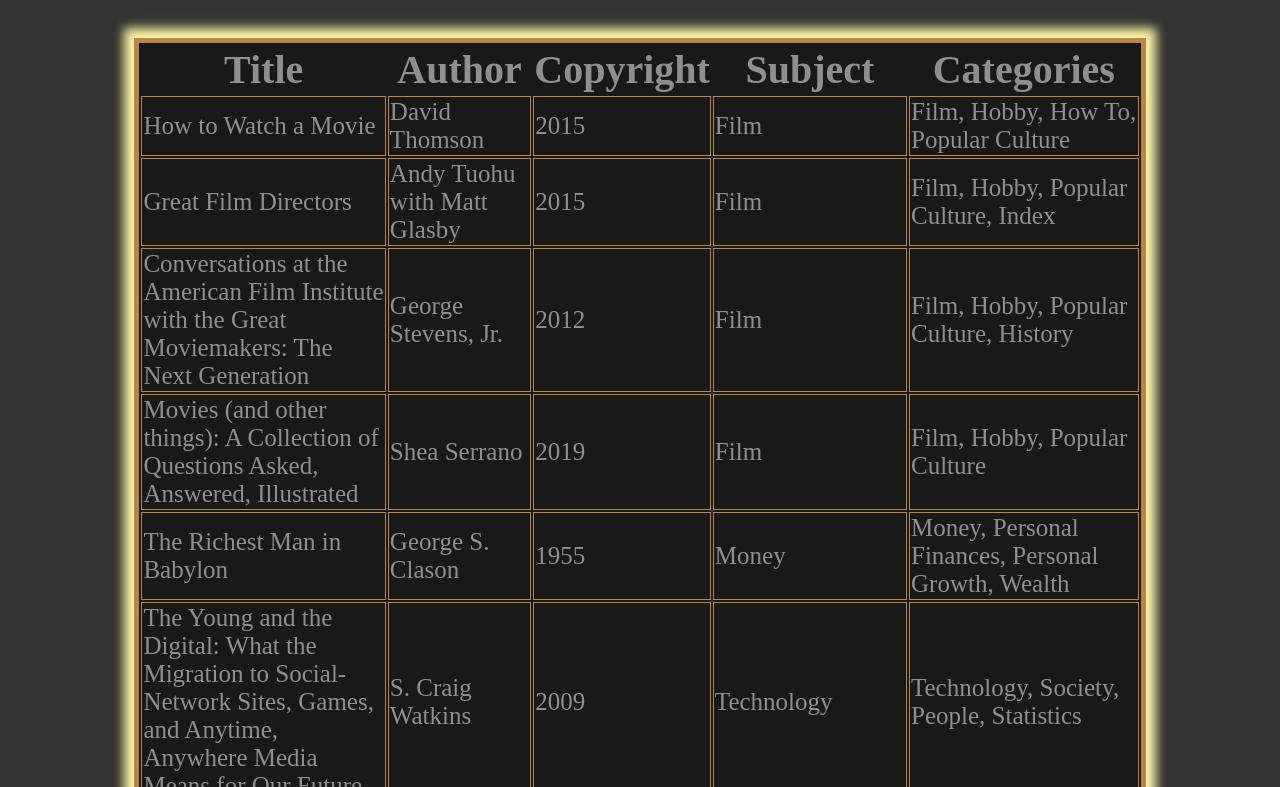
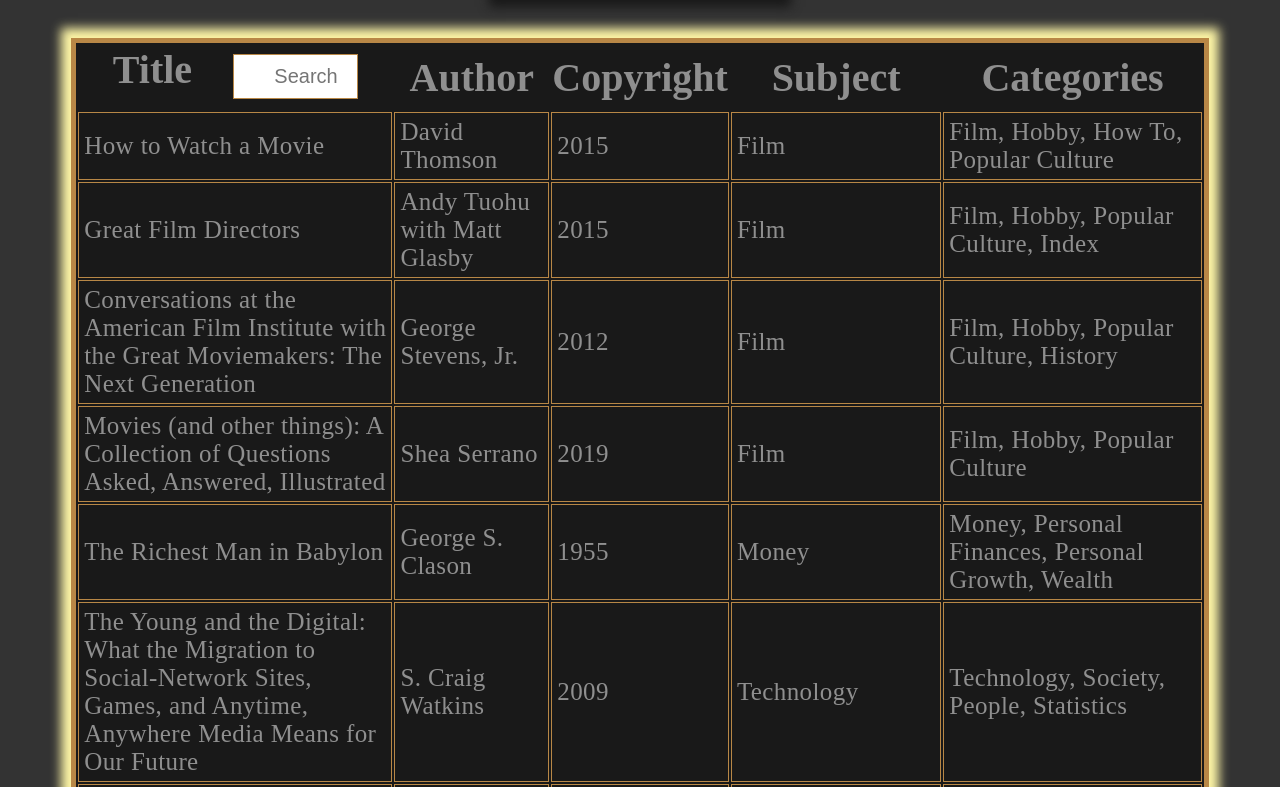
Before and after one commit to JeffOstlund/personalLibrary, a plain HTML site: page index.html in a window 1280 px wide. Shown: the part 191-978 px from the top of the page. Drawn offline with Linux system fonts and the light colour scheme.

Commit message:
added a function that allows you to search the table data by title. need to modify so it can search by other categories all in one

```diff
--- a/index.html
+++ b/index.html
@@ -4,12 +4,14 @@
     <meta charset="UTF-8">
     <title>Personal Library</title>
     <link rel="stylesheet" href="styles/index.css">
+    <script src="javascript/app.js"></script>
   </head>
   <body>
     <h2>Personal Library</h2>
-    <table>
-      <tr>
-        <th scope="col">Title</th>
+
+    <table id="bookTable">
+      <tr class="header">
+        <th scope="col">Title <input type="text" id="tableInput" onkeyup="searchTable()" placeholder="Search Library..."></th>
         <th scope="col">Author</th>
         <th scope="col">Copyright</th>
         <th scope="col">Subject</th>
--- /dev/null
+++ b/javascript/app.js
@@ -0,0 +1,20 @@
+"use strict";
+
+function searchTable() {
+  var input = document.getElementById("tableInput");
+  var filter = input.value.toUpperCase();
+  var table = document.getElementById("bookTable");
+  var tr = table.getElementsByTagName("tr");
+  var td, i, textValue;
+  for (i=0; i<tr.length; i++) {
+    td = tr[i].getElementsByTagName("td")[0,1,2,3,4];
+    if (td) {
+      textValue = td.textContent || td.innerText;
+      if (textValue.toUpperCase().indexOf(filter) > -1) {
+        tr[i].style.display = "";
+      } else {
+        tr[i].style.display = "none";
+      }
+    }
+  }
+};
--- a/styles/index.css
+++ b/styles/index.css
@@ -11,7 +11,8 @@ h2 {
   font-size: 50px;
   color: #B88746;
   box-shadow: inset 60px 0 100px #191919,
-    inset -60px 0 100px #B88746;
+    inset -60px 0 100px #B88746,
+    0px 0px 10px 10px #191919;
 }
 
 table {
@@ -19,14 +20,25 @@ table {
   background-color: #191919;
   font-size: 40px;
   border: 5px solid #B88746;
-  width: 80%;
+  width: 90%;
   margin: auto;
   /* border-collapse: collapse; */
   box-shadow: 0px 0px 10px 10px #FDF5A6;
 }
 
 td {
+  padding: 5px;
+  letter-spacing: .4px;
   font-size: 25px;
   border: 1px solid #B88746;
   height: 25px;
 }
+
+#tableInput {
+  margin-left: 10%;
+  width: 20%;
+  font-size: 20px;
+  padding: 10px 20px 10px 40px;
+  border: 1px solid #B88746;
+  margin-bottom: 10px;
+}
```
